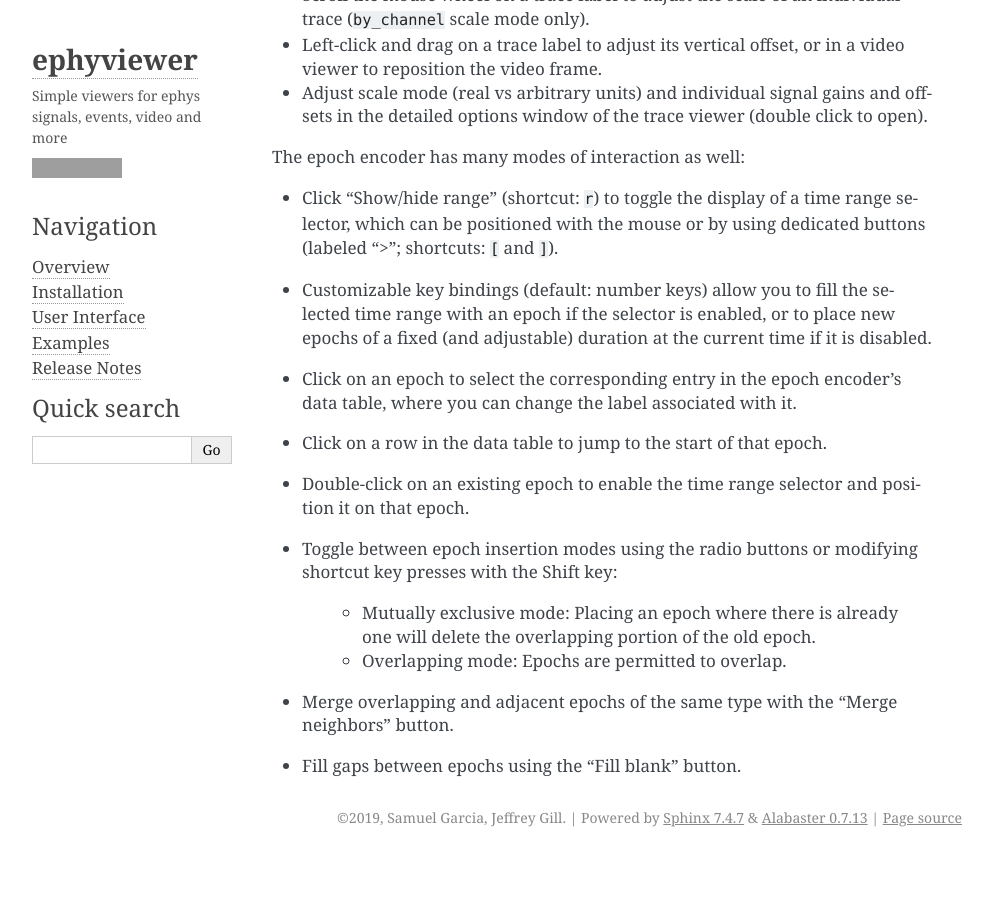
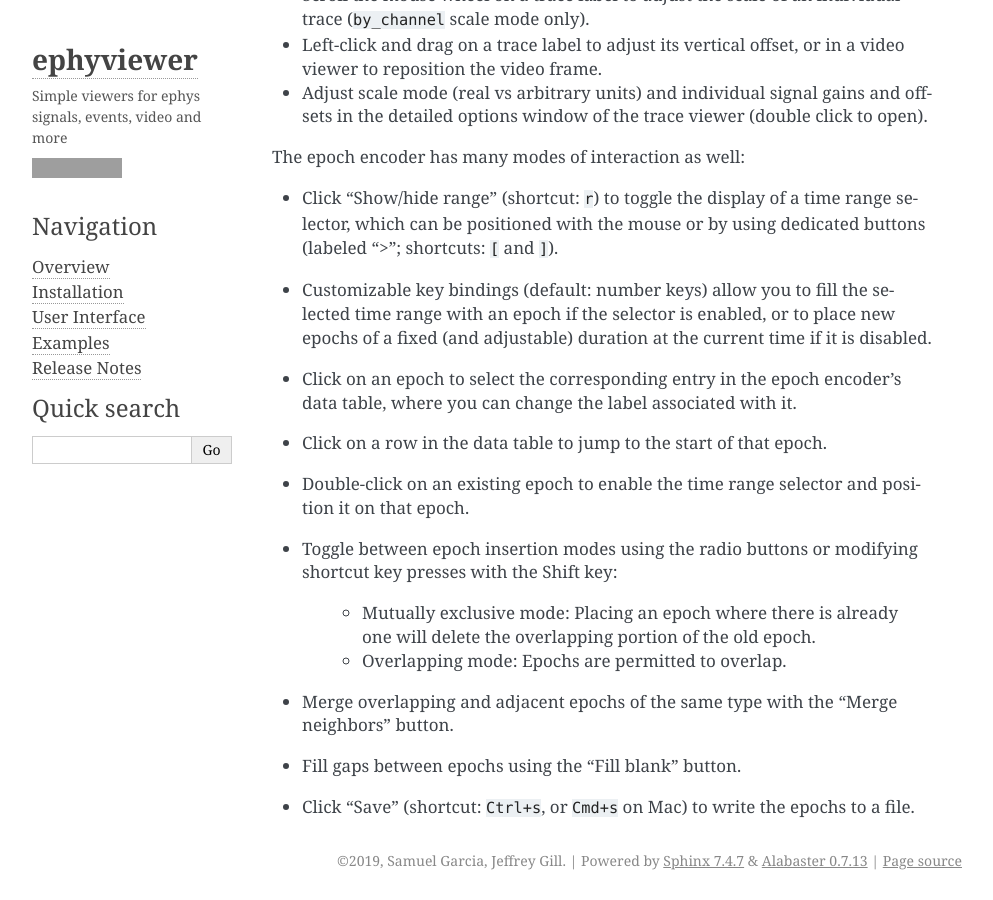
Before and after one commit to NeuralEnsemble/ephyviewer, a Sphinx documentation site: the page built from doc/interface.rst, in a window 1280 px wide and 900 px high, scrolled down 633 px, cut to the strip 0-900 px from the top of the window. Shown: the whole strip, without its empty margins (148-1141 px from the left). Built offline with Sphinx 7.4.7, drawn with Linux system fonts in a browser that asks for light colours; before the commit the page ends 1490 px from its top, so only the background shows below that; grey boxes are pictures that could not be loaded.

Commit message:
Document EpochEncoder save shortcut

```diff
--- a/doc/interface.rst
+++ b/doc/interface.rst
@@ -58,3 +58,5 @@
 * Merge overlapping and adjacent epochs of the same type with the "Merge
   neighbors" button.
 * Fill gaps between epochs using the "Fill blank" button.
+* Click "Save" (shortcut: ``Ctrl+s``, or ``Cmd+s`` on Mac) to write the epochs
+  to a file.
```
